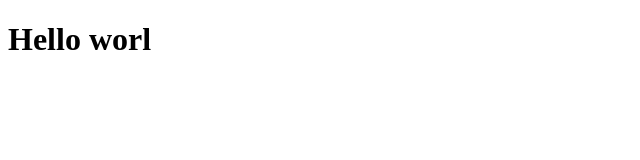
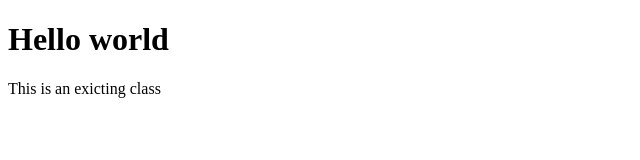
Before and after one commit to musiwal/myproject, a plain HTML site: page index.html in a window 1280 px wide. Shown: the whole page, without its empty margins (0-640 px from the left). Drawn offline with Linux system fonts and the light colour scheme.

Commit message:
added paragraph

```diff
--- a/index.html
+++ b/index.html
@@ -10,7 +10,8 @@
 </head>
 
 <body>
-    <h1>Hello worl</h1>
+    <h1>Hello world</h1>
+    <p>This is an exicting class</p>
 </body>
 
 </html>
```
